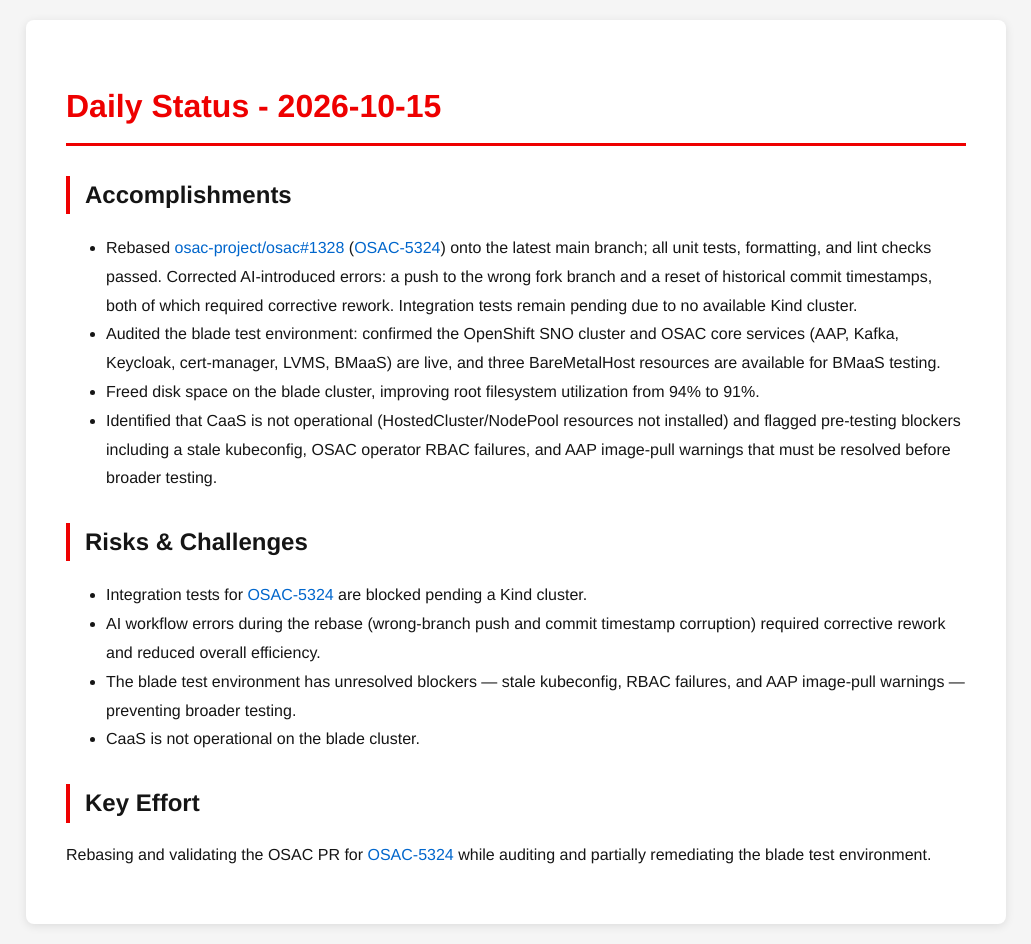
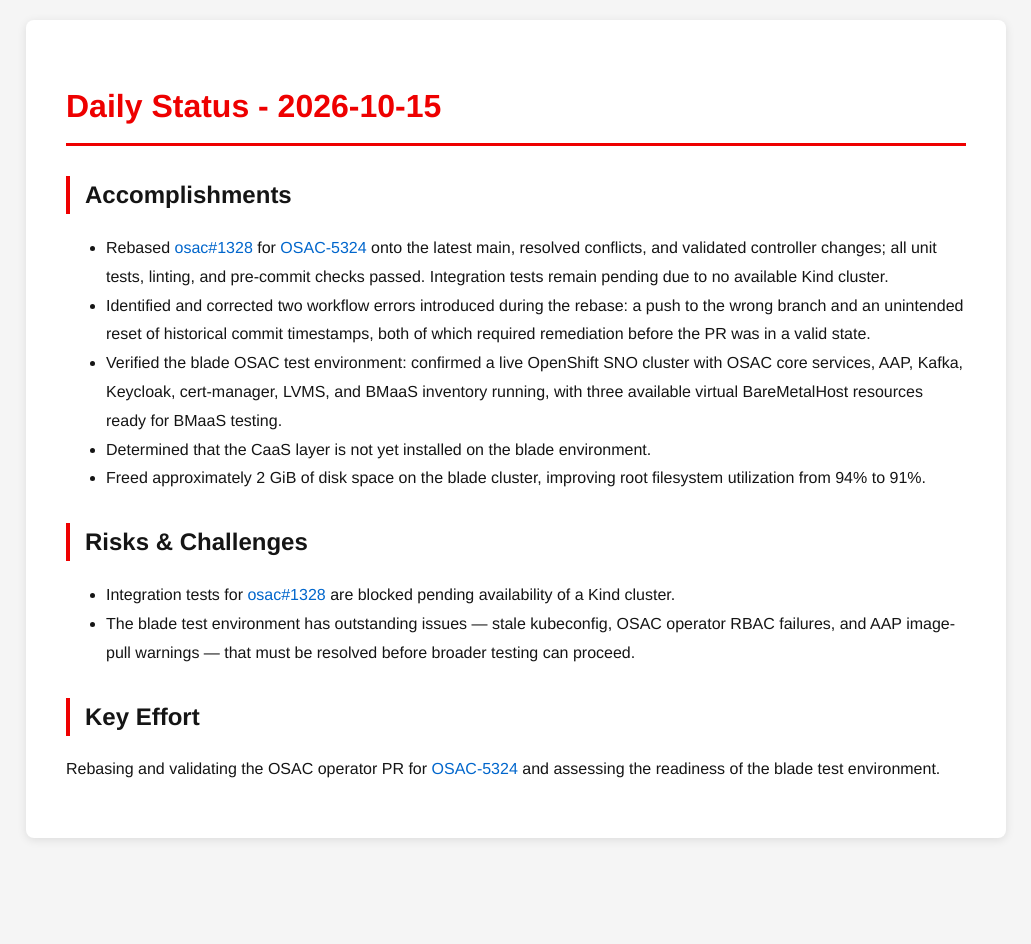
Before and after one commit to tzvatot/daily-status, a Jekyll site: the page built from 2026-10-15.md, in a window 1280 px wide. Shown: the whole page, without its empty margins (124-1155 px from the left). Built offline with Jekyll 4.4.1, drawn with Linux system fonts in a browser that asks for light colours; after the commit the page ends 900 px from its top, so only the background shows below that.

Commit message:
Daily status update - 2026-10-15

```diff
--- a/2026-10-15.md
+++ b/2026-10-15.md
@@ -7,16 +7,15 @@
 # Daily Status - 2026-10-15
 
 ## Accomplishments
-- Rebased [osac-project/osac#1328](https://github.com/osac-project/osac/pull/1328) ([OSAC-5324](https://redhat.atlassian.net/browse/OSAC-5324)) onto the latest main branch; all unit tests, formatting, and lint checks passed. Corrected AI-introduced errors: a push to the wrong fork branch and a reset of historical commit timestamps, both of which required corrective rework. Integration tests remain pending due to no available Kind cluster.
-- Audited the blade test environment: confirmed the OpenShift SNO cluster and OSAC core services (AAP, Kafka, Keycloak, cert-manager, LVMS, BMaaS) are live, and three BareMetalHost resources are available for BMaaS testing.
-- Freed disk space on the blade cluster, improving root filesystem utilization from 94% to 91%.
-- Identified that CaaS is not operational (HostedCluster/NodePool resources not installed) and flagged pre-testing blockers including a stale kubeconfig, OSAC operator RBAC failures, and AAP image-pull warnings that must be resolved before broader testing.
+- Rebased [osac#1328](https://github.com/osac-project/osac/pull/1328) for [OSAC-5324](https://redhat.atlassian.net/browse/OSAC-5324) onto the latest main, resolved conflicts, and validated controller changes; all unit tests, linting, and pre-commit checks passed. Integration tests remain pending due to no available Kind cluster.
+- Identified and corrected two workflow errors introduced during the rebase: a push to the wrong branch and an unintended reset of historical commit timestamps, both of which required remediation before the PR was in a valid state.
+- Verified the blade OSAC test environment: confirmed a live OpenShift SNO cluster with OSAC core services, AAP, Kafka, Keycloak, cert-manager, LVMS, and BMaaS inventory running, with three available virtual BareMetalHost resources ready for BMaaS testing.
+- Determined that the CaaS layer is not yet installed on the blade environment.
+- Freed approximately 2 GiB of disk space on the blade cluster, improving root filesystem utilization from 94% to 91%.
 
 ## Risks & Challenges
-- Integration tests for [OSAC-5324](https://redhat.atlassian.net/browse/OSAC-5324) are blocked pending a Kind cluster.
-- AI workflow errors during the rebase (wrong-branch push and commit timestamp corruption) required corrective rework and reduced overall efficiency.
-- The blade test environment has unresolved blockers — stale kubeconfig, RBAC failures, and AAP image-pull warnings — preventing broader testing.
-- CaaS is not operational on the blade cluster.
+- Integration tests for [osac#1328](https://github.com/osac-project/osac/pull/1328) are blocked pending availability of a Kind cluster.
+- The blade test environment has outstanding issues — stale kubeconfig, OSAC operator RBAC failures, and AAP image-pull warnings — that must be resolved before broader testing can proceed.
 
 ## Key Effort
-Rebasing and validating the OSAC PR for [OSAC-5324](https://redhat.atlassian.net/browse/OSAC-5324) while auditing and partially remediating the blade test environment.
+Rebasing and validating the OSAC operator PR for [OSAC-5324](https://redhat.atlassian.net/browse/OSAC-5324) and assessing the readiness of the blade test environment.
```
